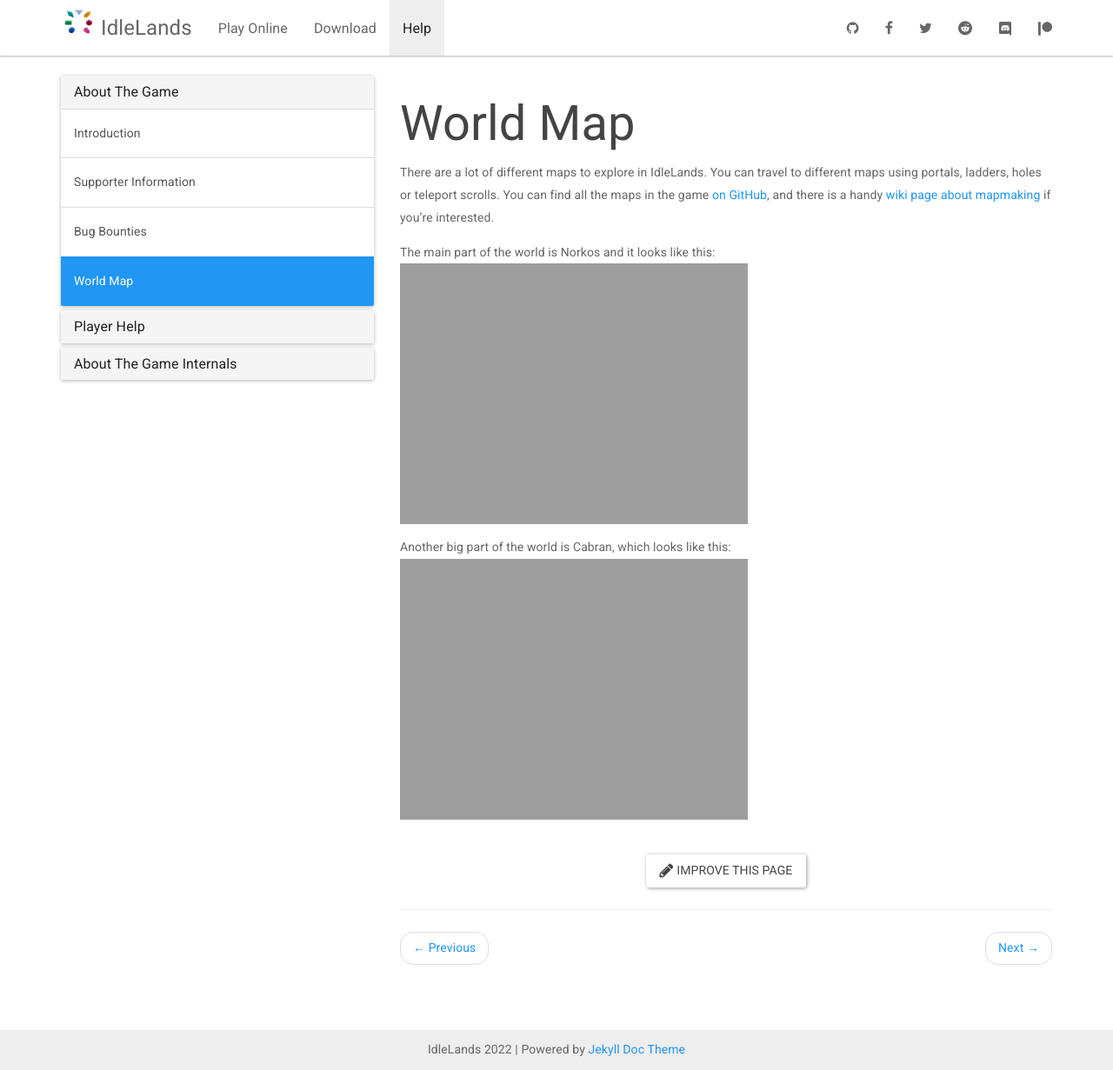
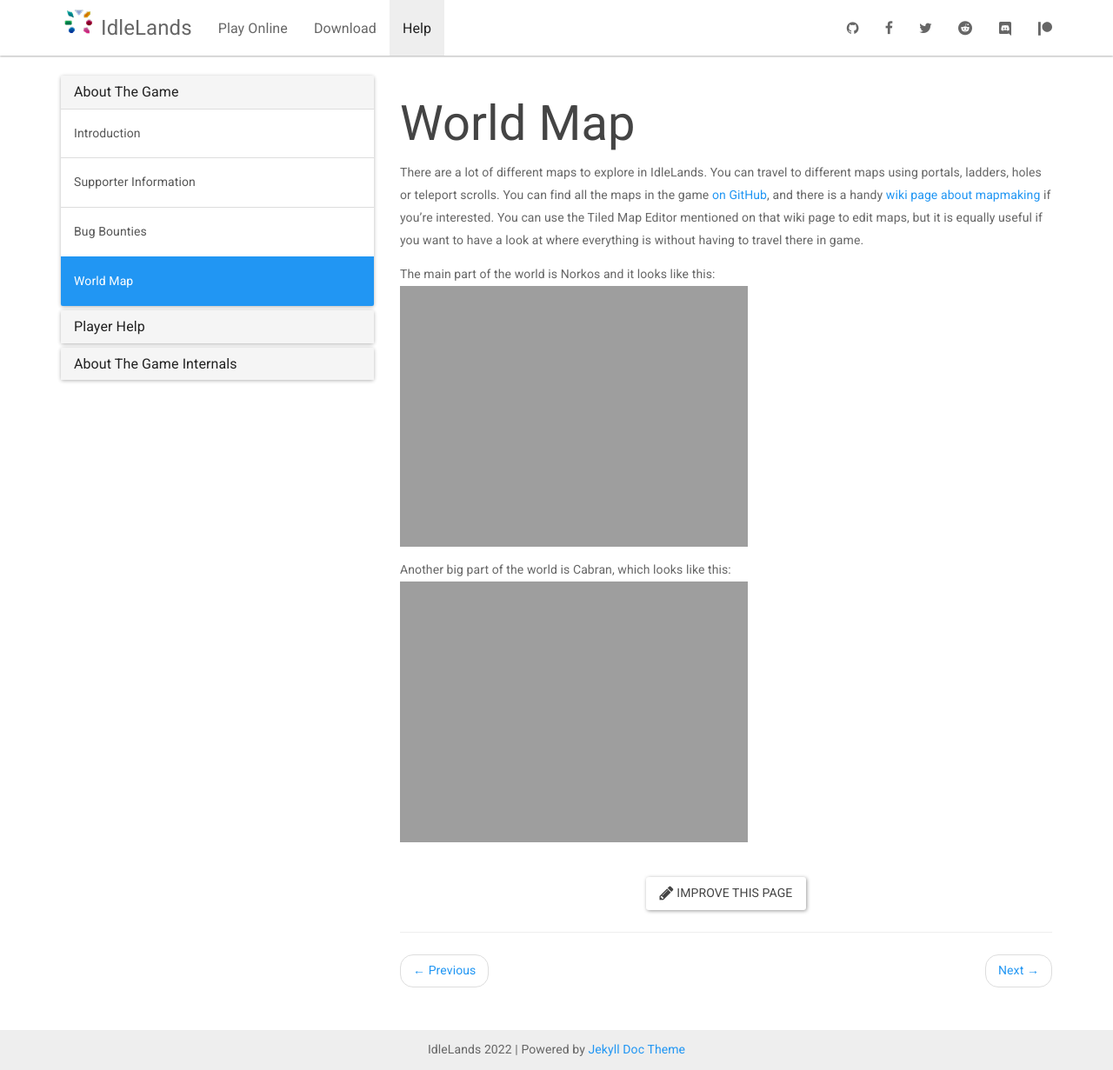
Before and after one commit to IdleLands/idlelands.github.io, a Jekyll site: the page built from _docs/help/world-map.md, in a window 1280 px wide and 1231 px high. Shown: the whole window at 87% size. Built offline with Jekyll 4.4.1, drawn with Linux system fonts in a browser that asks for light colours; nearby versions of some CDN libraries.

Commit message:
Mention that you can use the Tiled Map Editor to explore IdleLands

```diff
--- a/_docs/help/world-map.md
+++ b/_docs/help/world-map.md
@@ -3,7 +3,7 @@ title: World Map
 permalink: /docs/world-map/
 redirect_from: /docs/index.html
 ---
-There are a lot of different maps to explore in IdleLands. You can travel to different maps using portals, ladders, holes or teleport scrolls. You can find all the maps in the game [on GitHub](https://github.com/IdleLands/Maps), and there is a handy [wiki page about mapmaking](https://github.com/IdleLands/IdleLands/wiki/Mapmaking) if you're interested.
+There are a lot of different maps to explore in IdleLands. You can travel to different maps using portals, ladders, holes or teleport scrolls. You can find all the maps in the game [on GitHub](https://github.com/IdleLands/Maps), and there is a handy [wiki page about mapmaking](https://github.com/IdleLands/IdleLands/wiki/Mapmaking) if you're interested. You can use the Tiled Map Editor mentioned on that wiki page to edit maps, but it is equally useful if you want to have a look at where everything is without having to travel there in game.
 
 The main part of the world is Norkos and it looks like this:
 ![Map of the Norkos](https://idle.land/img/norkosmap.png)
```
